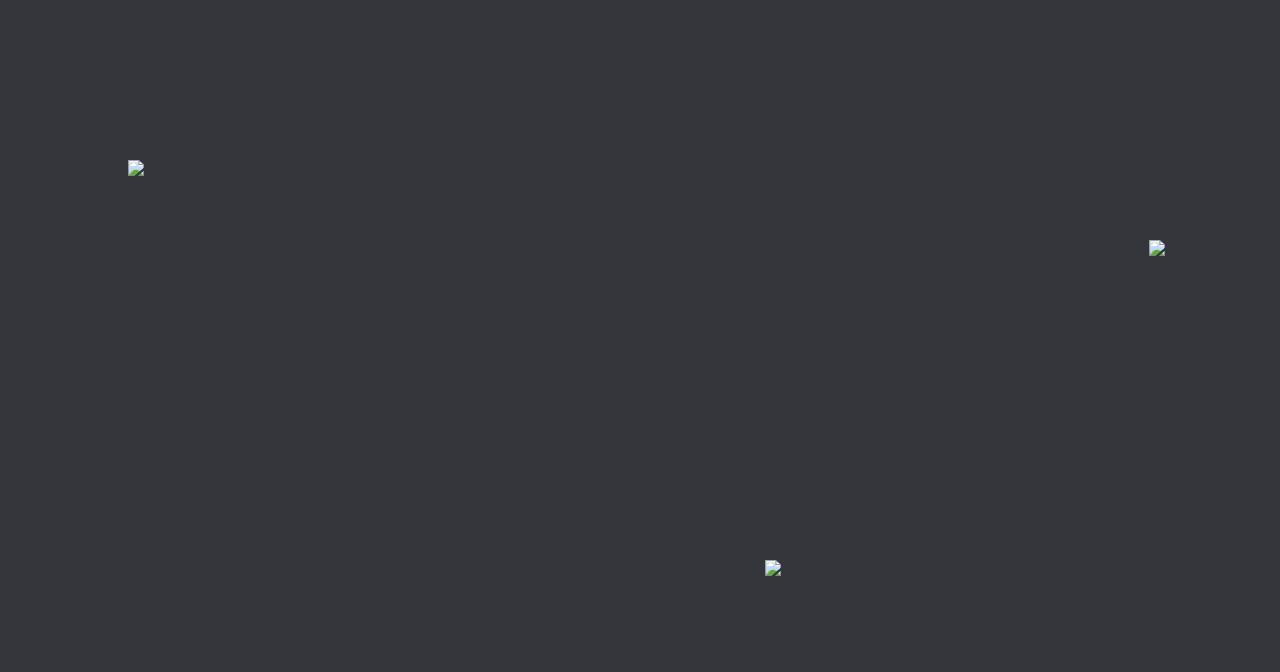
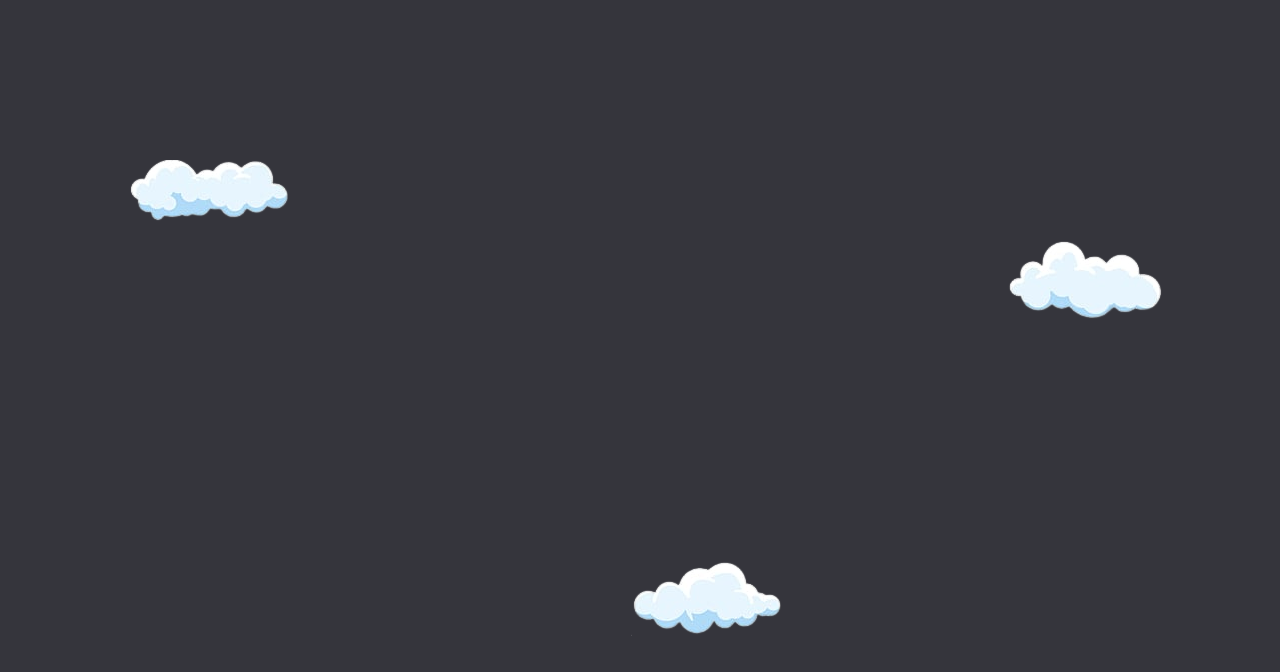
Before and after one commit to yashsdoshi/Mouse_Movement_Parallax_Animation_Effect, a plain HTML site: page index.html in a window 1280 px wide. Drawn offline with Linux system fonts and the light colour scheme; the site is published under a folder, as on GitHub Pages, so addresses that start at the root find nothing.

Commit message:
Update index.html

```diff
--- a/index.html
+++ b/index.html
@@ -29,9 +29,9 @@
     </style>
 </head>
 <body>
-    <img src="/Clouds_Pics/1.png" class="images_cloud" id="clould_1" data-value="-5">
-    <img src="/Clouds_Pics/2.png" class="images_cloud" id="clould_2" data-value="9">
-    <img src="/Clouds_Pics/4.png" class="images_cloud" id="clould_3" data-value="2">
+    <img src="Clouds_Pics/1.png" class="images_cloud" id="clould_1" data-value="-5">
+    <img src="Clouds_Pics/2.png" class="images_cloud" id="clould_2" data-value="9">
+    <img src="Clouds_Pics/4.png" class="images_cloud" id="clould_3" data-value="2">
     <script type="text/javascript">
         document.addEventListener("mousemove", parallax);
             function parallax(e)
```
